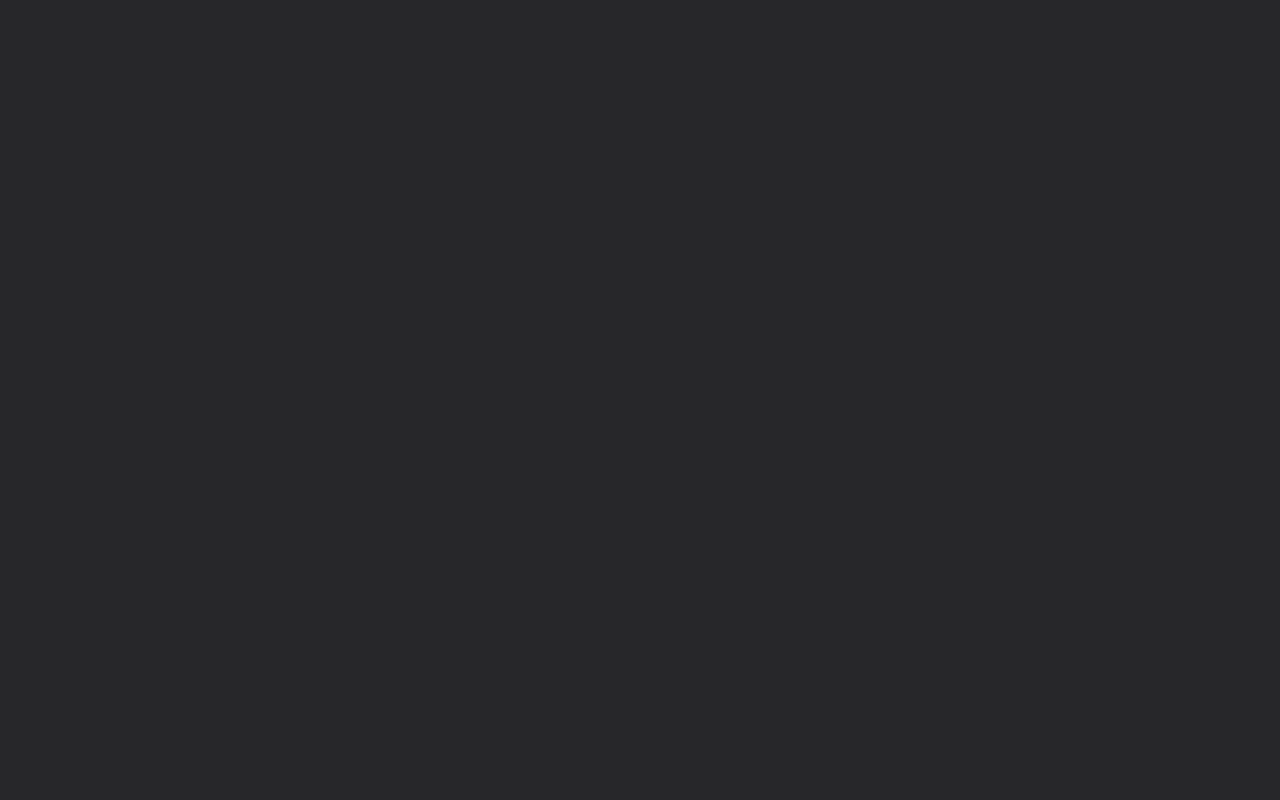
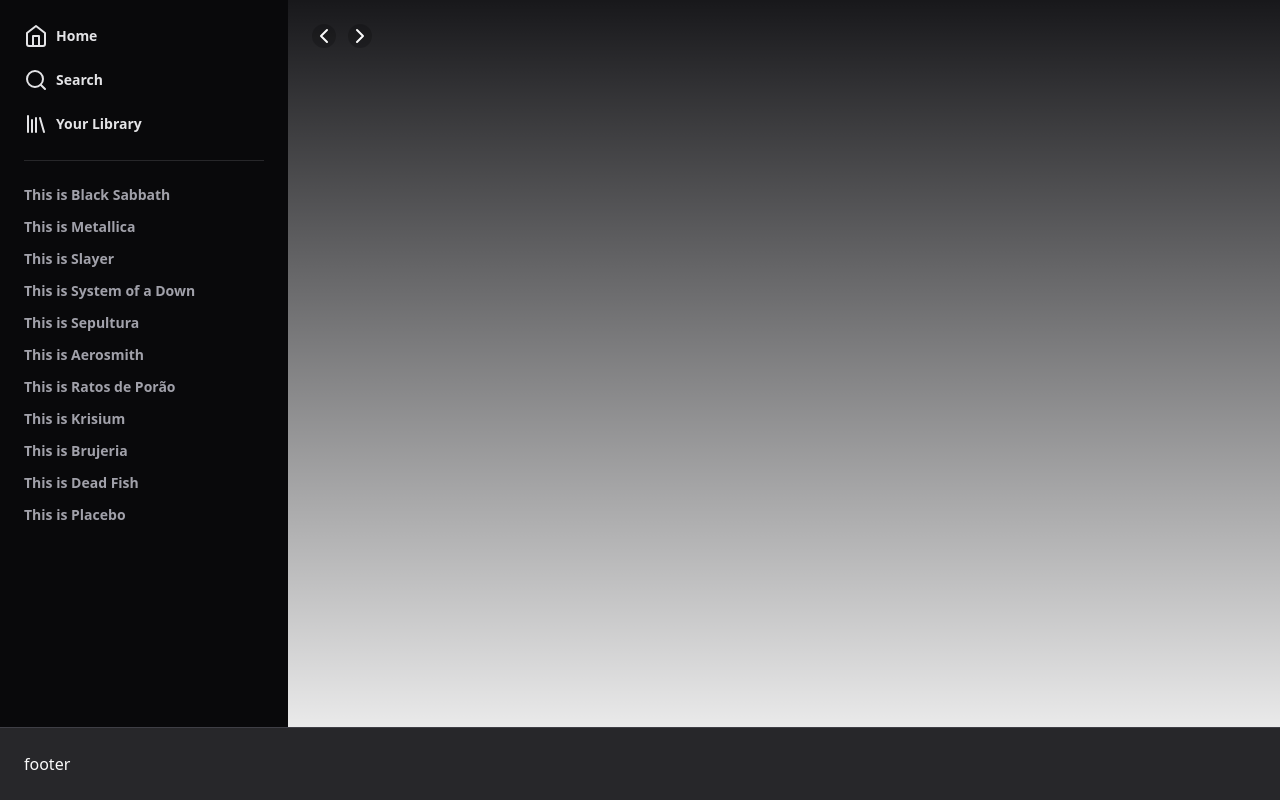
Before and after one commit to Gui-dev/spotify-ui-clone, a Next.js app: page / in a window 1280 px wide. Built offline with nearby package versions, Linux system fonts and the light colour scheme.

Commit message:
feat: add aside, menu lateral

```diff
--- a/src/app/layout.tsx
+++ b/src/app/layout.tsx
@@ -12,7 +12,7 @@
 }) {
   return (
     <html lang="en">
-      <body className="text-zinc-50 bg-zinc-800">{children}</body>
+      <body className="text-zinc-50 bg-zinc-900">{children}</body>
     </html>
   )
 }
--- a/src/app/page.tsx
+++ b/src/app/page.tsx
@@ -1,17 +1,95 @@
+import Link from "next/link"
+import { ChevronLeft, ChevronRight, Home as HomeIcon, Library, Search } from 'lucide-react'
+
 export default function Home () {
   return (
-    <div className="">
-      <div>
-        <aside>
+    <div className="flex flex-col h-screen">
+      <div className="flex flex-1">
+        <aside className="p-6 w-72 bg-zinc-950">
+          <nav className="space-y-5">
+            <Link href="/" className="flex items-center gap-2 text-sm font-semibold text-zinc-200 hover:text-zinc-400">
+              <HomeIcon />
+              Home
+            </Link>
+            <Link href="/" className="flex items-center gap-2 text-sm font-semibold text-zinc-200 hover:text-zinc-400">
+              <Search />
+              Search
+            </Link>
+            <Link href="/" className="flex items-center gap-2 text-sm font-semibold text-zinc-200 hover:text-zinc-400">
+              <Library />
+              Your Library
+            </Link>
+          </nav>
+
+          <nav className="flex flex-col gap-3 pt-6 mt-6 border-t border-zinc-800">
+            <Link href="/" className="text-sm font-semibold text-zinc-400 hover:text-zinc-100">
+              This is Black Sabbath
+            </Link>
+            <Link href="/" className="text-sm font-semibold text-zinc-400 hover:text-zinc-100">
+              This is Metallica
+            </Link>
+            <Link href="/" className="text-sm font-semibold text-zinc-400 hover:text-zinc-100">
+              This is Slayer
+            </Link>
+            <Link href="/" className="text-sm font-semibold text-zinc-400 hover:text-zinc-100">
+              This is System of a Down
+            </Link>
+            <Link href="/" className="text-sm font-semibold text-zinc-400 hover:text-zinc-100">
+              This is Sepultura
+            </Link>
+            <Link href="/" className="text-sm font-semibold text-zinc-400 hover:text-zinc-100">
+              This is Aerosmith
+            </Link>
+            <Link href="/" className="text-sm font-semibold text-zinc-400 hover:text-zinc-100">
+              This is Ratos de Porão
+            </Link>
+            <Link href="/" className="text-sm font-semibold text-zinc-400 hover:text-zinc-100">
+              This is Krisium
+            </Link>
+            <Link href="/" className="text-sm font-semibold text-zinc-400 hover:text-zinc-100">
+              This is Brujeria
+            </Link>
+            <Link href="/" className="text-sm font-semibold text-zinc-400 hover:text-zinc-100">
+              This is Dead Fish
+            </Link>
+            <Link href="/" className="text-sm font-semibold text-zinc-400 hover:text-zinc-100">
+              This is Placebo
+            </Link>
+            {/* <Link href="/" className="text-sm font-semibold text-zinc-400 hover:text-zinc-100">
+              This is Iron Maiden
+            </Link>
+            <Link href="/" className="text-sm font-semibold text-zinc-400 hover:text-zinc-100">
+              This is Joy Division
+            </Link>
+            <Link href="/" className="text-sm font-semibold text-zinc-400 hover:text-zinc-100">
+              This is The Smiths
+            </Link>
+            <Link href="/" className="text-sm font-semibold text-zinc-400 hover:text-zinc-100">
+              This is Linkin Park
+            </Link> */}
+          </nav>
 
         </aside>
-        <main>
-
+        <main className="flex-1 p-6">
+          <div className="flex items-center gap-3">
+            <button
+              type="button"
+              className="w-6 h-6 bg-black/20 rounded-full"
+            >
+              <ChevronLeft />
+            </button>
+            <button
+              type="button"
+              className="w-6 h-6 bg-black/20 rounded-full"
+            >
+              <ChevronRight />
+            </button>
+          </div>
         </main>
       </div>
 
-      <footer>
-
+      <footer className="p-6 bg-zinc-800 border-t border-zinc-700 z-10">
+        footer
       </footer>
     </div>
   )
```
